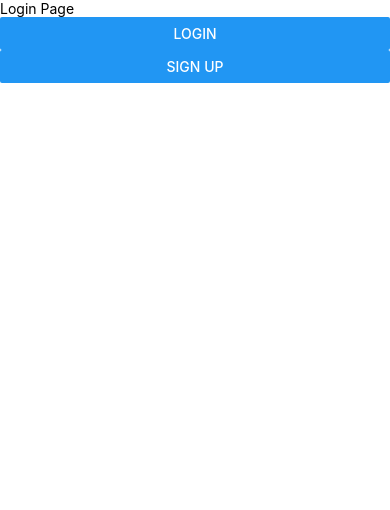
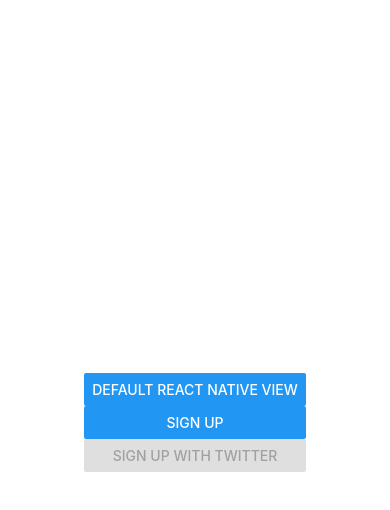
Before and after one commit to CC-Cherry-Garcia/OneMoon, a React Native app: screen / in a window 390 px wide. Shown: the top 510 px of the page. Built offline with nearby package versions, Linux system fonts and the light colour scheme; what react-native would draw is missing.

Commit message:
state management fix, view add

```diff
--- a/App.tsx
+++ b/App.tsx
@@ -6,12 +6,10 @@
 
 import React from 'react';
 import {useReducer} from 'react';
-import ReactNative from './components/ReactNative';
-import {StyleSheet} from 'react-native';
-import {Colors} from 'react-native/Libraries/NewAppScreen';
+import {StyleSheet, View} from 'react-native';
 
 import Login from './components/Login';
-import LoggedIn from './components/LoggedIn';
+import ReactNative from './components/ReactNative';
 
 const initialState = {
   currentView: 'LOGIN_VIEW',
@@ -26,6 +24,9 @@
     case 'SET_USER_VIEW':
       newState.currentView = 'USER_MAIN_VIEW';
       return newState;
+    case 'SET_REACT_NATIVE_VIEW':
+      newState.currentView = 'REACT_NATIVE_VIEW';
+      return newState;
     default:
       return state;
   }
@@ -35,31 +36,39 @@
   const [state, dispatch] = useReducer(reducer, initialState);
 
   function setUserView() {
-    console.log('pressed');
+    console.log('setUserView pressed ---------->');
     dispatch({type: 'SET_USER_VIEW'});
   }
-  function setLoginView() {
-    console.log('pressed');
-    dispatch({type: 'SET_LOGIN_VIEW'});
+  function setReactView() {
+    console.log('setReactView pressed ---------->');
+    dispatch({type: 'SET_REACT_NATIVE_VIEW'});
   }
 
-  let body = <Login createNewTodo={setUserView} />;
+  let body = <Login changeView={setReactView} />;
   if (state.currentView === 'USER_MAIN_VIEW') {
-    body = <LoggedIn />;
+    body = <Login changeView={setReactView} />;
   } else if (state.currentView === 'LOGIN_VIEW') {
-    let body = <Login />;
+    body = <Login changeView={setReactView} />;
+  } else if (state.currentView === 'REACT_NATIVE_VIEW') {
+    body = <ReactNative changeView={setUserView} />;
   }
 
-  return <>{body}</>;
+  return (
+    <>
+      <View style={styles.scrollView}>{body}</View>
+    </>
+  );
 };
 
 const styles = StyleSheet.create({
   scrollView: {
-    backgroundColor: Colors.lighter,
-  },
-  engine: {
     position: 'absolute',
+    top: 0,
+    left: 0,
     right: 0,
+    bottom: 0,
+    justifyContent: 'center',
+    alignItems: 'center',
   },
 });
 
--- a/components/LoggedIn.tsx
+++ /dev/null
@@ -1,10 +0,0 @@
-import React from 'react';
-import {Text, Button, View} from 'react-native';
-
-export default function Log(props) {
-  return (
-    <View>
-      <Button onPress={props.backToLogin} title="backToLogin" />;
-    </View>
-  );
-}
--- a/components/Login.tsx
+++ b/components/Login.tsx
@@ -4,13 +4,9 @@
 export default function Log(props) {
   return (
     <View>
-      <Text>Login Page</Text>
-      <Button onPress={props.createNewTodo} title="Login" />
-      <Button
-        // disabled
-        onPress={() => Alert.alert('Not ready yet.')}
-        title="Sign up"
-      />
+      <Button onPress={props.changeView} title="Default React Native View" />
+      <Button onPress={() => Alert.alert('Not ready yet.')} title="Sign up" />
+      <Button disabled title="Sign up with Twitter" />
     </View>
   );
 }
--- a/components/ReactNative.tsx
+++ b/components/ReactNative.tsx
@@ -6,6 +6,7 @@
   View,
   Text,
   StatusBar,
+  Button,
 } from 'react-native';
 
 import {
@@ -16,11 +17,15 @@
   ReloadInstructions,
 } from 'react-native/Libraries/NewAppScreen';
 
-export default function ReactNative() {
+export default function ReactNative(props) {
   return (
     <>
       <StatusBar barStyle="dark-content" />
       <SafeAreaView>
+        <Button
+          onPress={props.changeView}
+          title="<---------Back to login page--------->"
+        />
         <ScrollView
           contentInsetAdjustmentBehavior="automatic"
           style={styles.scrollView}>
```
